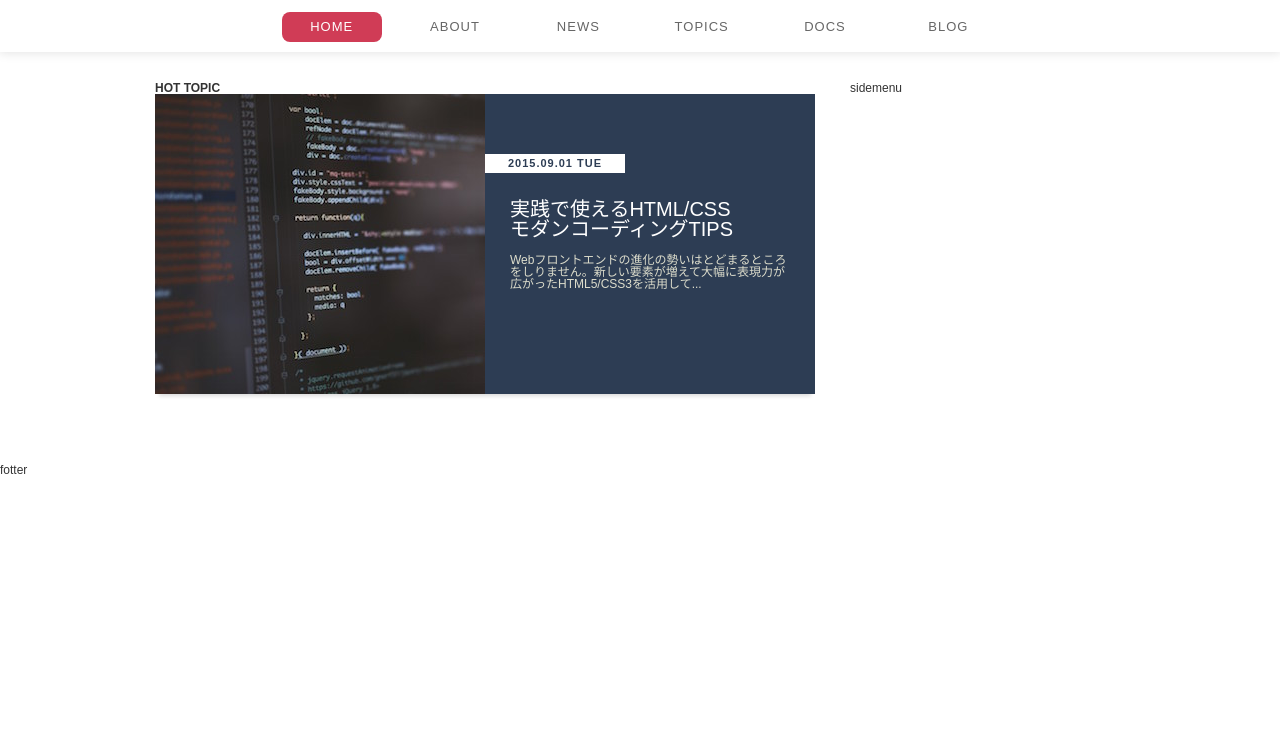
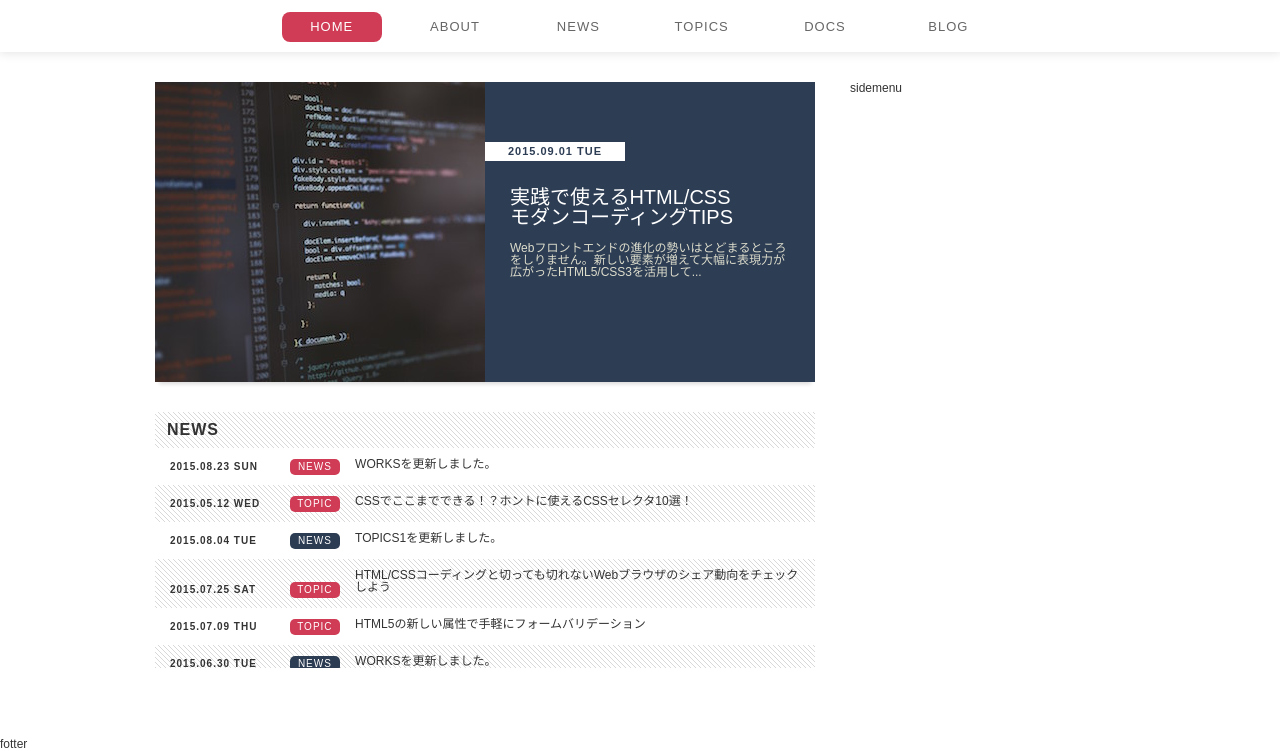
Before and after one commit to acaibawl/HTML_Part1, a plain HTML site: page index.html in a window 1280 px wide. Shown: the part 87-838 px from the top of the page. Before the commit the page ends 800 px from the top, so only its background shows below. Drawn offline with Linux system fonts and the light colour scheme.

Commit message:
P67の下まで

```diff
--- a/css/style.css
+++ b/css/style.css
@@ -74,6 +74,9 @@ a:link, a:visited, a:hover, a:active {
     float: left;
     width: 660px;
 }
+.hidden {
+    display: none;
+}
 .hot-topic {
     display: block;
     height: 300px;
@@ -120,6 +123,61 @@ a:link, a:visited, a:hover, a:active {
     font-size: 1.1rem;
     line-height: 1;
 }
+.heading {
+    padding: 10px 12px;
+    background: url('../images/bg-slash.gif');
+    letter-spacing: 1px;
+    font-size: 1.6rem;
+}
+.scroll-list {
+    max-height: 220px;
+    overflow-y: auto;
+    margin-bottom: 30px;
+    list-style-type: none;
+}
+.scroll-list .scroll-item a {
+    display: block;
+    padding: 10px 15px;
+    color: #333;
+    font-size: 0;
+    transition: backrgound-color 0.1s;
+}
+
+.scroll-list .scroll-item:nth-of-type(even) a {
+    background: url('../images/bg-slash.gif');
+}
+
+.scroll-list .scroll-item a:hover {
+    background-color: #fafaf8;
+}
+.scroll-list .date {
+    display: inline-block;
+    width: 19%;
+    letter-spacing: 1px;
+    font-weight: bold;
+    font-size: 1.0rem;
+}
+.scroll-list .category {
+    display: inline-block;
+    width: 8%;
+    border-radius: 5px;
+    background-color: #d03c56;
+    color: #fff;
+    text-align: center;
+    letter-spacing: 1px;
+    font-size: 1.0rem;
+    line-height:16px;
+}
+.scroll-list .category.news {
+    background-color: #2c3c53;
+}
+.scroll-list .title {
+    display: inline-block;
+    width: 73%;
+    padding-left: 15px;
+    overflow: hidden;
+    font-size: 1.2rem;
+}
 .sidemenu {
     float: right;
     width: 275px;
--- a/index.html
+++ b/index.html
@@ -34,6 +34,71 @@
                         <time class="date" datetime="2015-09-01">2015.09.01 TUE</time>
                     </div>
                 </a>
+                <h2 class="heading">NEWS</h2>
+                <ul class="scroll-list">
+                    <li class="scroll-item">
+                        <a href="#">
+                            <time class="date" datetime="2015-08-23">2015.08.23 SUN</time>
+                            <span class="category newe">NEWS</span>
+                            <span class="title">WORKSを更新しました。</span>
+                        </a>
+                    </li>
+                    <li class="scroll-item">
+                        <a href="#">
+                            <time class="date" datetime="2015-08-23">2015.05.12 WED</time>
+                            <span class="category">TOPIC</span>
+                            <span class="title">CSSでここまでできる！？ホントに使えるCSSセレクタ10選！</span>
+                        </a>
+                    </li>
+                    <li class="scroll-item">
+                        <a href="#">
+                            <time class="date" datetime="2015-08-04">2015.08.04 TUE</time>
+                            <span class="category news">NEWS</span>
+                            <span class="title">TOPICS1を更新しました。</span>
+                        </a>
+                    </li>
+                    <li class="scroll-item">
+                        <a href="#">
+                            <time class="date" datetime="2015-07-25">2015.07.25 SAT</time>
+                            <span class="category">TOPIC</span>
+                            <span class="title">HTML/CSSコーディングと切っても切れないWebブラウザのシェア動向をチェックしよう</span>
+                        </a>
+                    </li>
+                    <li class="scroll-item">
+                        <a href="#">
+                            <time class="date" datetime="2015-07-09">2015.07.09 THU</time>
+                            <span class="category">TOPIC</span>
+                            <span class="title">HTML5の新しい属性で手軽にフォームバリデーション</span>
+                        </a>
+                    </li>
+                    <li class="scroll-item">
+                        <a href="#">
+                            <time class="date" datetime="2015-06-30">2015.06.30 TUE</time>
+                            <span class="category news">NEWS</span>
+                            <span class="title">WORKSを更新しました。</span>
+                        </a>
+                    </li>
+                    <li class="scroll-item">
+                        <a href="#">
+                            <time class="date" datetime="2015-06-30">2015.06.30 TUE</time>
+                            <span class="category news">NEWS</span>
+                            <span class="title">WORKSを更新しました。</span>
+                        </a>
+                    </li><li class="scroll-item">
+                    <a href="#">
+                        <time class="date" datetime="2015-06-30">2015.06.30 TUE</time>
+                        <span class="category news">NEWS</span>
+                        <span class="title">WORKSを更新しました。</span>
+                    </a>
+                    </li><li class="scroll-item">
+                    <a href="#">
+                        <time class="date" datetime="2015-06-30">2015.06.30 TUE</time>
+                        <span class="category news">NEWS</span>
+                        <span class="title">WORKSを更新しました。</span>
+                    </a>
+                    </li>
+                </ul>
+
             </main>
             <div class="sidemenu">
                 <a>sidemenu</a>
```
